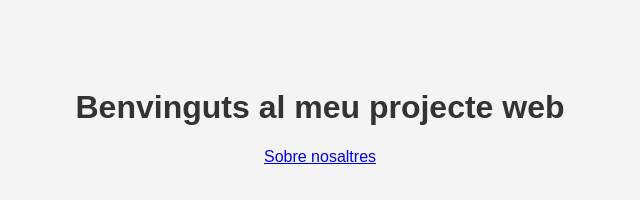
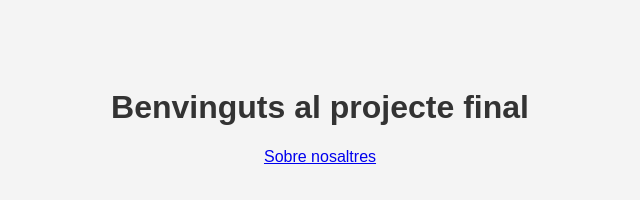
Before and after one commit to bbb1el/practica9, a plain HTML site: page index.html in a window 1280 px wide. Shown: the whole page, without its empty margins (320-960 px from the left). Drawn offline with Linux system fonts and the light colour scheme.

Commit message:
Usuario 2: Modifica el titulo del projecto

```diff
--- a/index.html
+++ b/index.html
@@ -8,7 +8,7 @@
 </head>
 
 <body>
-    <h1>Benvinguts al meu projecte web</h1>
+    <h1>Benvinguts al projecte final</h1>
     <a href="about.html">Sobre nosaltres</a>
 </body>
 
```
